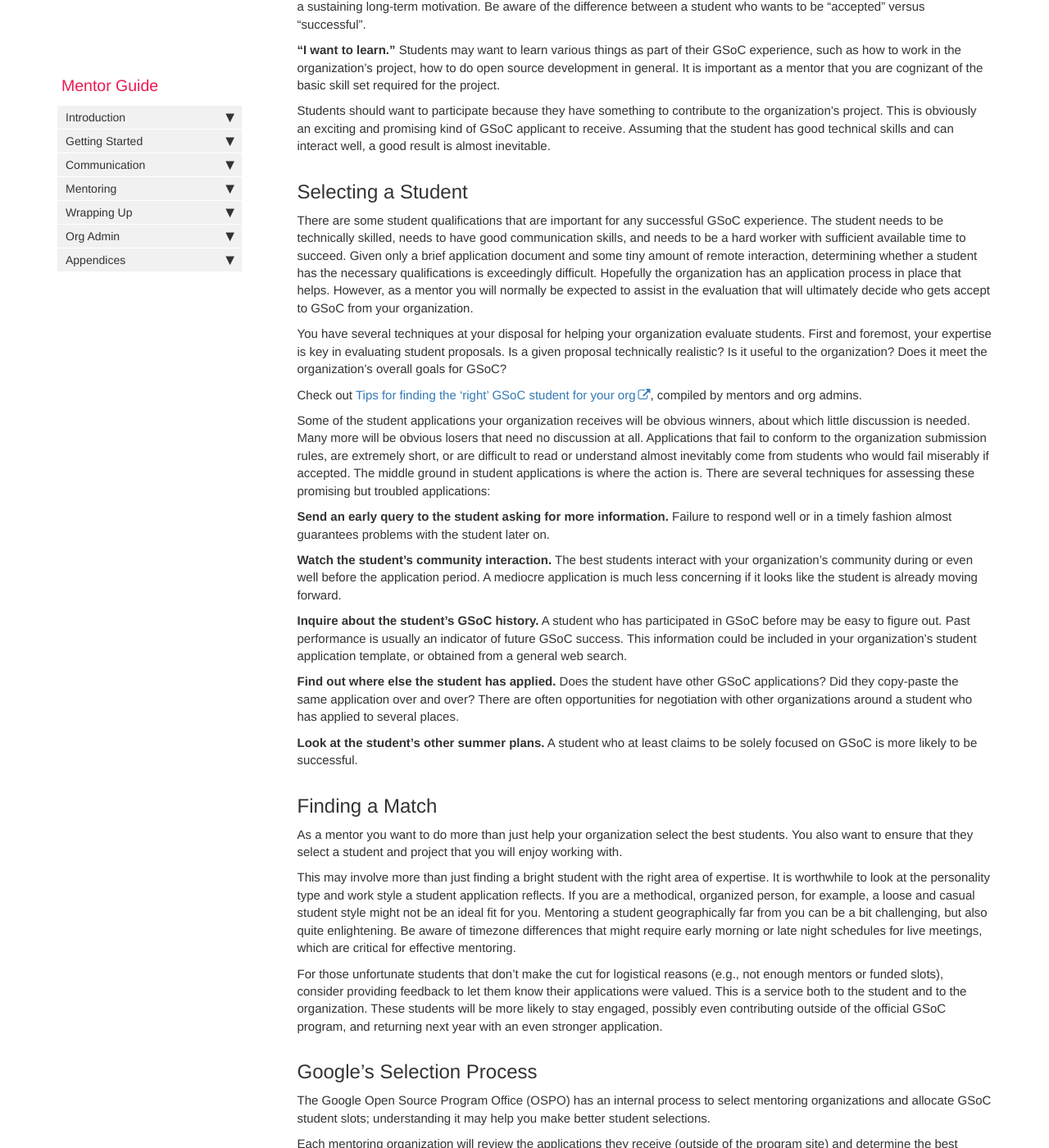
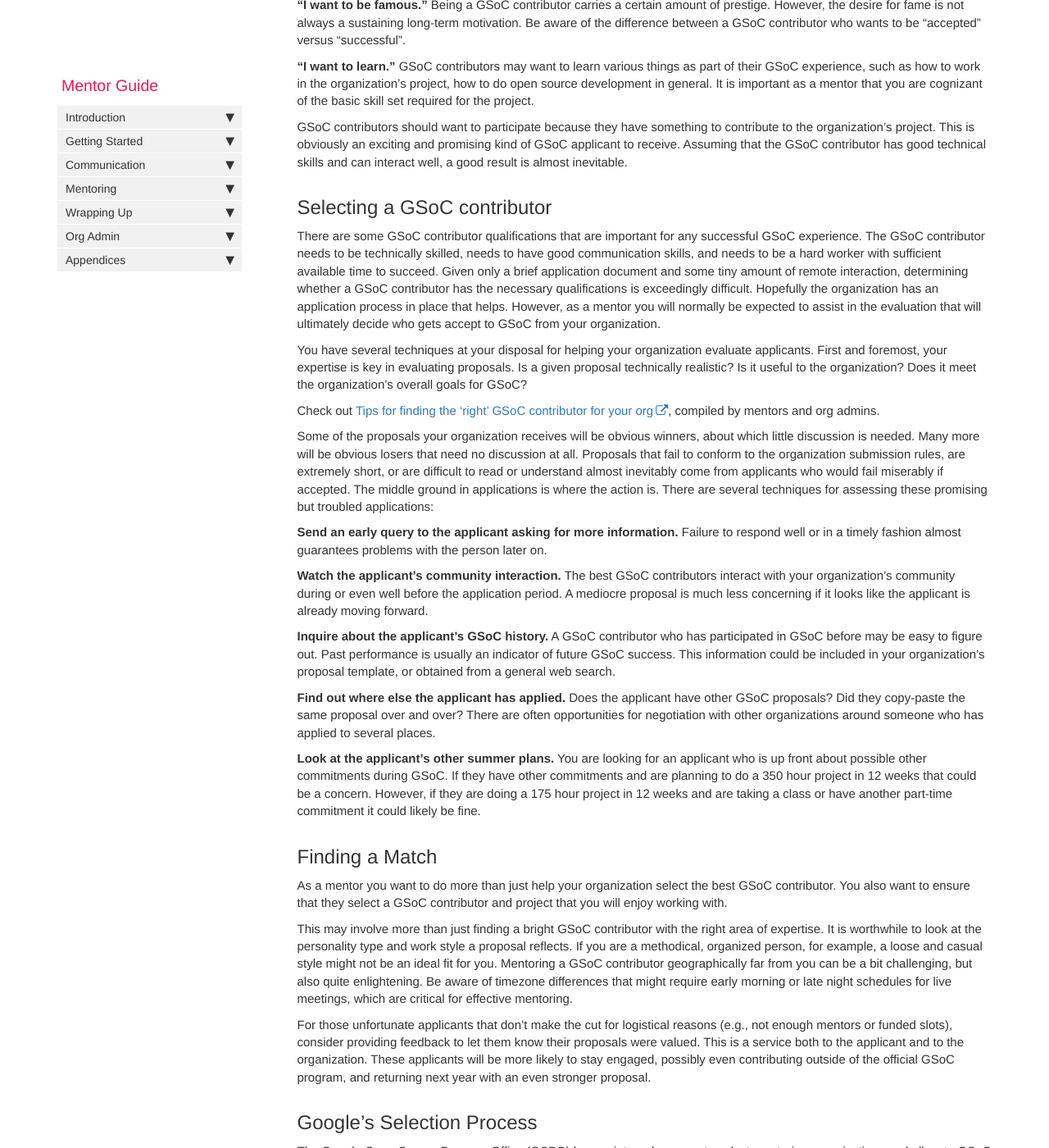
Before and after one commit to google/gsocguides, a Jekyll site: the page built from pages/mentor/05-selecting_a_student.md, in a window 1280 px wide and 1400 px high, scrolled down 568 px. Shown: the whole window at 82% size. Built offline with Jekyll 4.4.1, drawn with Linux system fonts in a browser that asks for light colours; some of the changed text lies outside the part shown.

Commit message:
Update 05-selecting_a_student.md
2022 updates

```diff
--- a/pages/mentor/05-selecting_a_student.md
+++ b/pages/mentor/05-selecting_a_student.md
@@ -1,71 +1,73 @@
 ---
-title: Selecting a Student
+title: Selecting a GSoC contributor
 section: Getting Started
 order: 5
 permalink: mentor/selecting-a-student.html
 sidebar: mentor_sidebar
 ---
 
-Successful participation in GSoC is based on a three-way fit between mentor, student, and project. As a mentor, your role in finding that fit is two-fold: to help the organization identify and select strong students appropriate for your projects, and to find a pairing between yourself and a student that is productive and pleasant. Fortunately, these goals are quite compatible.
+Successful participation in GSoC is based on a three-way fit between mentor, GSoC contributor, and project. As a mentor, your role in finding that fit is two-fold: to help the organization identify and select strong GSoC contributors appropriate for your projects, and to find a pairing between yourself and a GSoC contributor that is productive and pleasant. Fortunately, these goals are quite compatible.
 
-## Understanding Student Motivations
+## Understanding GSoC contributor Motivations
 
-A helpful starting point for finding, evaluating and selecting students is to look at the process from their point of view. Why do students apply to GSoC?
+A helpful starting point for finding, evaluating and selecting GSoC contributors is to look at the process from their point of view. Why do developers apply to GSoC?
 
-**"I want to be rich."** The stipend that students can earn for the summer is an important motivator for many. One of Google's explicit goals is to enable students to spend the summer coding "instead of flipping burgers".
+**"I want to be rich."** The stipend that GSoC contributors can earn for the summer is an important motivator for many.
 
-**"I want to be famous."** Being a GSoC student carries a certain amount of prestige. However, the desire for fame is not always a sustaining long-term motivation. Be aware of the difference between a student who wants to be "accepted" versus "successful".
+**"I want to be famous."** Being a GSoC contributor carries a certain amount of prestige. However, the desire for fame is not always a sustaining long-term motivation. Be aware of the difference between a GSoC contributor who wants to be "accepted" versus "successful".
 
-**"I want to learn."** Students may want to learn various things as part of their GSoC experience, such as how to work in the organization's project, how to do open source development in general. It is important as a mentor that you are cognizant of the basic skill set required for the project.
+**"I want to learn."** GSoC contributors may want to learn various things as part of their GSoC experience, such as how to work in the organization's project, how to do open source development in general. It is important as a mentor that you are cognizant of the basic skill set required for the project.
 
-Students should want to participate because they have something to contribute to the organization's project. This is obviously an exciting and promising kind of GSoC applicant to receive. Assuming that the student has good technical skills and can interact well, a good result is almost inevitable.
+GSoC contributors should want to participate because they have something to contribute to the organization's project. This is obviously an exciting and promising kind of GSoC applicant to receive. Assuming that the GSoC contributor has good technical skills and can interact well, a good result is almost inevitable.
 
-## Selecting a Student
+## Selecting a GSoC contributor
 
-There are some student qualifications that are important for any successful GSoC experience. The student needs to be technically skilled, needs to have good communication skills, and needs to be a hard worker with sufficient available time to succeed. Given only a brief application document and some tiny amount of remote interaction, determining whether a student has the necessary qualifications is exceedingly difficult. Hopefully the organization has an application process in place that helps. However, as a mentor you will normally be expected to assist in the evaluation that will ultimately decide who gets accept to GSoC from your organization.
+There are some GSoC contributor qualifications that are important for any successful GSoC experience. The GSoC contributor needs to be technically skilled, needs to have good communication skills, and needs to be a hard worker with sufficient available time to succeed. Given only a brief application document and some tiny amount of remote interaction, determining whether a GSoC contributor has the necessary qualifications is exceedingly difficult. Hopefully the organization has an application process in place that helps. However, as a mentor you will normally be expected to assist in the evaluation that will ultimately decide who gets accept to GSoC from your organization.
 
-You have several techniques at your disposal for helping your organization evaluate students. First and foremost, your expertise is key in evaluating student proposals. Is a given proposal technically realistic? Is it useful to the organization? Does it meet the organization's overall goals for GSoC?
+You have several techniques at your disposal for helping your organization evaluate applicants. First and foremost, your expertise is key in evaluating proposals. Is a given proposal technically realistic? Is it useful to the organization? Does it meet the organization's overall goals for GSoC?
 
-Check out [Tips for finding the 'right' GSoC student for your org](https://docs.google.com/document/d/1HrCuijYNfDZGaQ9Eyp0HQ6iXuELRmDSimrSkrJRtwug/edit?usp=sharing), compiled by mentors and org admins.
+Check out [Tips for finding the 'right' GSoC contributor for your org](https://docs.google.com/document/d/1HrCuijYNfDZGaQ9Eyp0HQ6iXuELRmDSimrSkrJRtwug/edit?usp=sharing), compiled by mentors and org admins.
 
-Some of the student applications your organization receives will be obvious winners, about which little discussion is needed. Many more will be obvious losers that need no discussion at all. Applications that fail to conform to the organization submission rules, are extremely short, or are difficult to read or understand almost inevitably come from students who would fail miserably if accepted. The middle ground in student applications is where the action is. There are several techniques for assessing these promising but troubled applications:
+Some of the proposals your organization receives will be obvious winners, about which little discussion is needed. Many more will be obvious losers that need no discussion at all. Proposals that fail to conform to the organization submission rules, are extremely short, or are difficult to read or understand almost inevitably come from applicants who would fail miserably if accepted. The middle ground in applications is where the action is. There are several techniques for assessing these promising but troubled applications:
 
-**Send an early query to the student asking for more information.** Failure to respond well or in a timely fashion almost guarantees problems with the student later on.
+**Send an early query to the applicant asking for more information.** Failure to respond well or in a timely fashion almost guarantees problems with the person later on.
 
-**Watch the student's community interaction.** The best students interact with your organization's community during or even well before the application period. A mediocre application is much less concerning if it looks like the student is already moving forward.
+**Watch the applicant's community interaction.** The best GSoC contributors interact with your organization's community during or even well before the application period. A mediocre proposal is much less concerning if it looks like the applicant is already moving forward.
 
-**Inquire about the student's GSoC history.** A student who has participated in GSoC before may be easy to figure out. Past performance is usually an indicator of future GSoC success. This information could be included in your organization's student application template, or obtained from a general web search.
+**Inquire about the applicant's GSoC history.** A GSoC contributor who has participated in GSoC before may be easy to figure out. Past performance is usually an indicator of future GSoC success. This information could be included in your organization's proposal template, or obtained from a general web search.
 
-**Find out where else the student has applied.** Does the student have other GSoC applications? Did they copy-paste the same application over and over? There are often opportunities for negotiation with other organizations around a student who has applied to several places.
+**Find out where else the applicant has applied.** Does the applicant have other GSoC proposals? Did they copy-paste the same proposal over and over? There are often opportunities for negotiation with other organizations around someone who has applied to several places.
 
-**Look at the student's other summer plans.** A student who at least claims to be solely focused on GSoC is more likely to be successful.
+**Look at the applicant's other summer plans.** You are looking for an applicant who is up front about possible other commitments during GSoC. If they have other commitments and are planning to do a 350 hour project in 12 weeks that could be a concern. However, if they are doing a 175 hour project in 12 weeks and are taking a class or have another part-time commitment it could likely be fine.
 
 ## Finding a Match
 
-As a mentor you want to do more than just help your organization select the best students. You also want to ensure that they select a student and project that you will enjoy working with.
+As a mentor you want to do more than just help your organization select the best GSoC contributor. You also want to ensure that they select a GSoC contributor and project that you will enjoy working with.
 
-This may involve more than just finding a bright student with the right area of expertise. It is worthwhile to look at the personality type and work style a student application reflects. If you are a methodical, organized person, for example, a loose and casual student style might not be an ideal fit for you. Mentoring a student geographically far from you can be a bit challenging, but also quite enlightening. Be aware of timezone differences that might require early morning or late night schedules for live meetings, which are critical for effective mentoring.
+This may involve more than just finding a bright GSoC contributor with the right area of expertise. It is worthwhile to look at the personality type and work style a proposal reflects. If you are a methodical, organized person, for example, a loose and casual style might not be an ideal fit for you. Mentoring a GSoC contributor geographically far from you can be a bit challenging, but also quite enlightening. Be aware of timezone differences that might require early morning or late night schedules for live meetings, which are critical for effective mentoring.
 
-For those unfortunate students that don't make the cut for logistical reasons (e.g., not enough mentors or funded slots), consider providing feedback to let them know their applications were valued.  This is a service both to the student and to the organization. These students will be more likely to stay engaged, possibly even contributing outside of the official GSoC program, and returning next year with an even stronger application.
+For those unfortunate applicants that don't make the cut for logistical reasons (e.g., not enough mentors or funded slots), consider providing feedback to let them know their proposals were valued.  This is a service both to the applicant and to the organization. These applicants will be more likely to stay engaged, possibly even contributing outside of the official GSoC program, and returning next year with an even stronger proposal.
 
 ## Google's Selection Process
 
-The Google Open Source Program Office (OSPO) has an internal process to select mentoring organizations and allocate GSoC student slots; understanding it may help you make better student selections.
+The Google Open Source Program Office (OSPO) has an internal process to select mentoring organizations and allocate GSoC contributor slots; understanding it may help you make better GSoC contributor selections.
 
-Each mentoring organization will review the applications they receive (outside of the program site) and determine the best projects using the criteria agreed upon by their organization. Next the Org Admins will make sure those "best projects" have at least one mentor confirmed to mentor that project. Then the Org Admin will enter a minimum and a maximum number of student "slots" they wish to receive. The minimum is based on the projects that are so amazing they really want to see these projects occur over the summer and the maximum number should be the number of solid and amazing projects they wish to mentor over the summer.
+Each mentoring organization will review the applications they receive (outside of the program site) and determine the best projects using the criteria agreed upon by their organization. Next the Org Admins will make sure those "best projects" have at least one mentor confirmed to mentor that project. Then the Org Admin will rank the proposals with cofnirmed mentors using the organization's agreed upon criteria. ((Note: Google is looking for a mixture of medium and large projects, not just large projects from an org when possible). Next the Org Admin will submit the ranked GSoC contributor "slots" they wish to receive.
 
-Next, Google OSPO will allocate each organization a number of student slots. It is then up to the Org admins and mentors to decide which of their student proposals will become their organization's accepted student slots. The Org Admin will then select the student proposals on the program site.
+Next, Google OSPO will allocate each organization a number of slots. The number of slots will lock in the top ranked proposals for the organization. If an organization received 5 slots then their #1-#5 ranked proposals will automatically become GSoC contributor projects.
 
-You should also understand how student selection and mentoring can affect the eligibility of an organization. In particular, note that a poor job of mentoring may lead to a poor outcome, making it less likely that your organization will be selected in future years. But failing a student does not mean that Google will consider that organization poorly for future programs, we encourage organizations to fail if the student is not doing the work, generally 12-15% of students fail their project in a given year at some point in the program.
+Google will let organizations know how many slots they receive a day or two before we announce the accepted projects publicly so organizations and mentors can prepare.
+
+You should also understand how GSoC contributor selection and mentoring can affect the eligibility of an organization. In particular, note that a poor job of mentoring may lead to a poor outcome, making it less likely that your organization will be selected in future years. But failing a GSoC contributor does not mean that Google will consider that organization poorly for future programs, we encourage organizations to fail if the GSoC contributor is not doing the work, historicaly 8-15% of students fail or withdraw from the program in a given year.
 
 ## Starting at the Beginning
 
-A successful GSoC project begins with a successful initiation. Finding the right three-way fit between mentor, student and organization can make success incredibly easy. Conversely, failing to find this fit makes it difficult or impossible for the project to succeed.
+A successful GSoC project begins with a successful initiation. Finding the right three-way fit between mentor, GSoC contributor and organization can make success incredibly easy. Conversely, failing to find this fit makes it difficult or impossible for the project to succeed.
 
-Once a fit is found, the project is ready to be elaborated. You and your student are prepared to embark upon a grand adventure. Excelsior!
+Once a fit is found, the project is ready to be elaborated. You and your GSoC contributor are prepared to embark upon a grand adventure. Excelsior!
 
-**Pro Tip**: One temptation to be avoided is to give a promising student excessive help in rewriting their proposal. It is likely that the result will be a proposal stronger than the student it represents. Students' communication, organization and logical thinking skills rarely improve over the course of a summer.
+**Pro Tip**: One temptation to be avoided is to give a promising GSoC contributor excessive help in rewriting their proposal. It is likely that the result will be a proposal stronger than the GSoC contributor it represents. Students' communication, organization and logical thinking skills rarely improve over the course of a summer.
 
-**Pro Tip**: If in doubt about a student applicant's final ranking after allocation, err on the side of rejecting. Limited program budget and mentor time can most certainly be better spent on another student in your or another organization.
+**Pro Tip**: If in doubt about an applicant's final ranking, err on the side of rejecting. Limited program budget and mentor time can most certainly be better spent on another applicant in your or another organization.
 
-**Don't Be That Person**: Don't even think about selecting a student with whom you've had no contact. You should establish an active back-and-forth prior to making a decision. If you or your student have failed to make this happen, *do not proceed*.
+**Don't Be That Person**: Don't even think about selecting a GSoC contributor with whom you've had no contact. You should establish an active back-and-forth prior to making a decision. If you or your GSoC contributor have failed to make this happen, *do not proceed*.
```
